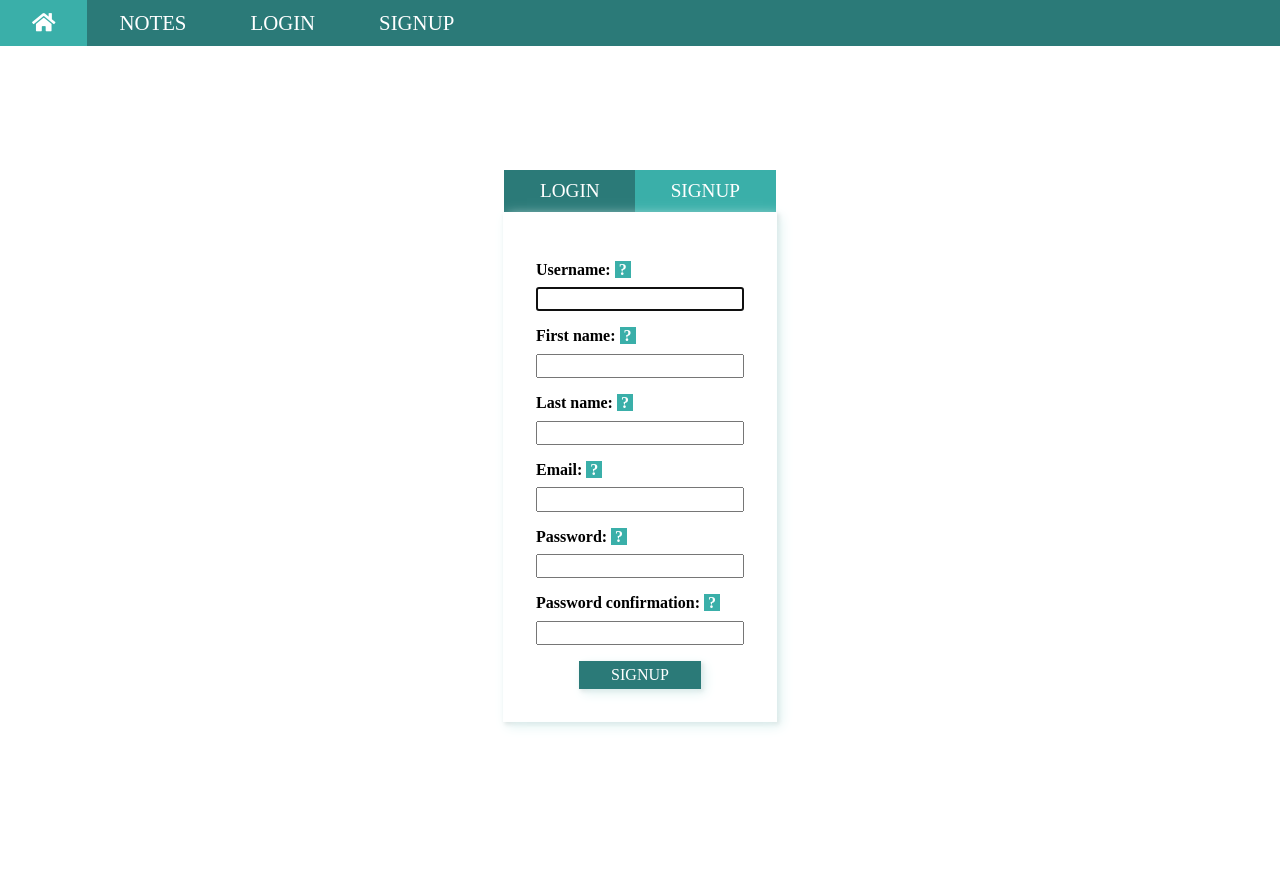
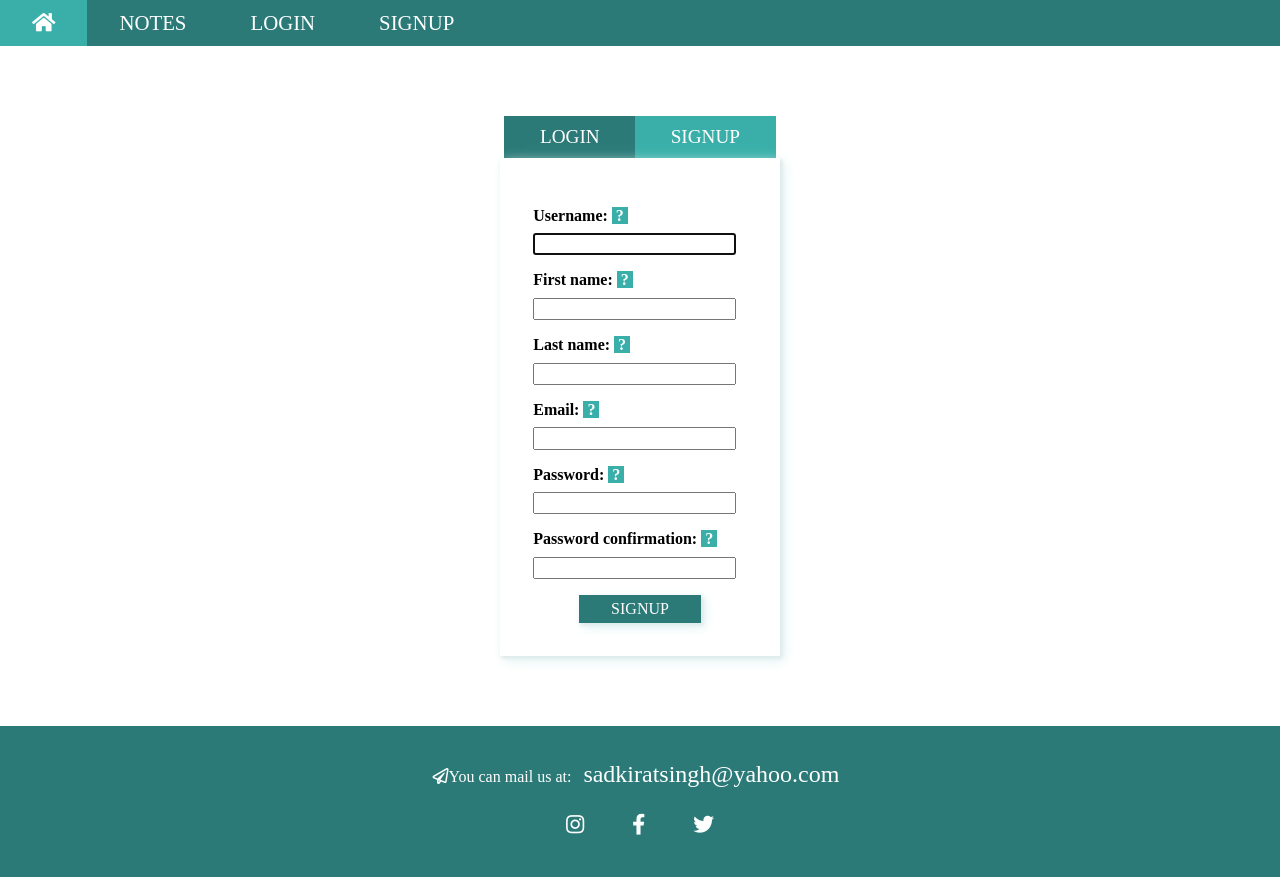
Before and after one commit to SadkiratSingh/UniNote, a Django app: page /accounts/signup/ in a window 1280 px wide. Before the commit the page ends 728 px from the top, so only its background shows below. Run offline with Django 3.2, Linux system fonts and the light colour scheme; some libraries are stand-ins or nearby versions.

Commit message:
footer added and msg formatting done

```diff
--- a/static/css/my_project.css
+++ b/static/css/my_project.css
@@ -79,9 +79,23 @@
 }
 /*--------------------------------------------------FOR NAVBAR---------------------------------------------*/
 
+.global-wrapper{
+    height:500px;
+}
+
+@media screen and (min-width:800px){
+    .global-wrapper{
+        height:85vh;
+    }
+}
 /*---------------------------------------------------FOR NOTES APP-----------------------------------------*/
 
 /*home-page*/
+
+.semester-wrapper{
+    height:100%;
+    overflow-y:scroll;
+}
 
 .semester-grid{
     display:grid;
@@ -89,6 +103,7 @@
     grid-row-gap:1rem;
     grid-column-gap:0.5rem;
     margin-top:1.5rem;
+    opacity:0.8;
 }
 
 .semester-grid-item{
@@ -225,6 +240,7 @@
     cursor: pointer;
     border-radius:0.3rem;
     margin-bottom:0.5rem;
+    padding:0.2rem;
 }
 
 @media screen and (min-width:800px){
@@ -285,12 +301,12 @@
 
 .login-form-wrapper,.signup-form-wrapper{
     display:flex;
-    position:absolute;
     height:100%;
     width:100%;
     justify-content:center;
     align-items:center;
     flex-direction:column;
+    overflow-y:scroll;
 }
 
 .login-form,.signup-form{
@@ -305,7 +321,12 @@
     width:95%;
     height:65%;
     grid-column-gap:0.4rem;
-    padding:0;
+    padding:0.2rem;
+}
+
+.signup-form input[type='text'],[type='email'],[type='password']{
+    max-width:95%;
+    padding:0 0.3rem;
 }
 
 .login-form-submit,.signup-form-submit{
@@ -361,8 +382,9 @@
 }
 
 .insignupmode{
-    padding:0.6rem 4.57rem;
+    padding:0.6rem 3.2rem;
 }
+
 
 .click-for-help{
     border:none;
@@ -375,6 +397,21 @@
 .help-text{
     display:none;
 }
+
+.signup-error-msgs,.login-error-msgs{
+    list-style-type:none;
+    padding:0;
+    display:flex;
+    text-align:center;
+    justify-content:center;
+}
+
+.signup-error-msgs li,.login-error-msgs li{
+    background-color:#ff6666;
+    color:black;
+    padding:0 0.7rem;
+}
+
 
 @media screen and (min-width:800px){
     .signup-form{
@@ -392,3 +429,42 @@
 }
 
 /****AUTH MODE STYLE****/
+
+
+/***************FOOTER**************/
+
+.footer{
+    background-color:var(--dark-green-color);
+    text-align:center;
+    padding:1.5rem;
+    color:var(--white-color);
+    z-index:400;
+}
+.footer__link{
+    text-decoration:none;
+    color:inherit;
+    font-size:1.5rem;
+    padding:0.5rem;
+    margin-top:0.2rem;
+    display:inline-block;
+}
+.social-list{
+    padding-left:0;
+    list-style-type:none;
+    display:flex;
+    justify-content:center;
+}
+
+.social-list__items{
+    padding:0 1.5rem;
+    font-size:1.3rem;
+}
+
+.social-list__link{
+    color:var(--white-color);
+}
+.social-list__link:hover{
+    opacity:0.7;
+}
+
+/***************FOOTER**************/
--- a/static/js/my_project_script.js
+++ b/static/js/my_project_script.js
@@ -177,3 +177,13 @@ function displayHelp(e){
     alert(e.target.previousElementSibling.innerText);
 }
 //auth-modifications//
+
+errormsgs=document.querySelector('.signup-error-msgs');
+errormsgs.onclick=vanishMsgs;
+
+function vanishMsgs(){
+    erroritems=this.children;
+    for(var i=0;i<erroritems.length;i++){
+        erroritems[i].style.display='none';
+    }
+}
--- a/templates/global/base.html
+++ b/templates/global/base.html
@@ -29,8 +29,19 @@
         </ul>
     </div>
     <div class='global-wrapper'>
-        {% block content%}
+        {% block content %}
         {% endblock content %}
+    </div>
+    <div class='footer'>
+        <span style="color:white;"><i class="far fa-paper-plane"></i>You can mail us at: </span><a href='mailto:sadkiratsingh@yahoo.com' class='footer__link'>sadkiratsingh@yahoo.com</a>
+        <ul class='social-list'>
+            <li class='social-list__items'>
+                <a class='social-list__link' href='#'><i class="fab fa-instagram"></i></a></li>
+            <li class='social-list__items'>
+                <a class='social-list__link' href='#'><i class="fab fa-facebook-f"></i></a></li>
+            <li class='social-list__items'>
+                <a class='social-list__link' href='#'><i class="fab fa-twitter"></i></a></li>
+        </ul>
     </div>
     <script>
         const pdfsrc="{% static 'images/zipicon3.png' %}";
--- a/useraccount/templates/useraccount/registration.html
+++ b/useraccount/templates/useraccount/registration.html
@@ -5,7 +5,7 @@
     {% if messages %}
     <ul class='signup-error-msgs'>
         {% for message in messages %}
-            <li>{{message}}</li>
+            <li {% if message.tags %} class='{{message.tags}}' {% endif %}>{{message}}</li>
         {% endfor %}
     </ul>
     {% endif %}
@@ -31,4 +31,4 @@
         </div>
     </form>
 </div>
-{% endblock %}
+{% endblock content %}
```
